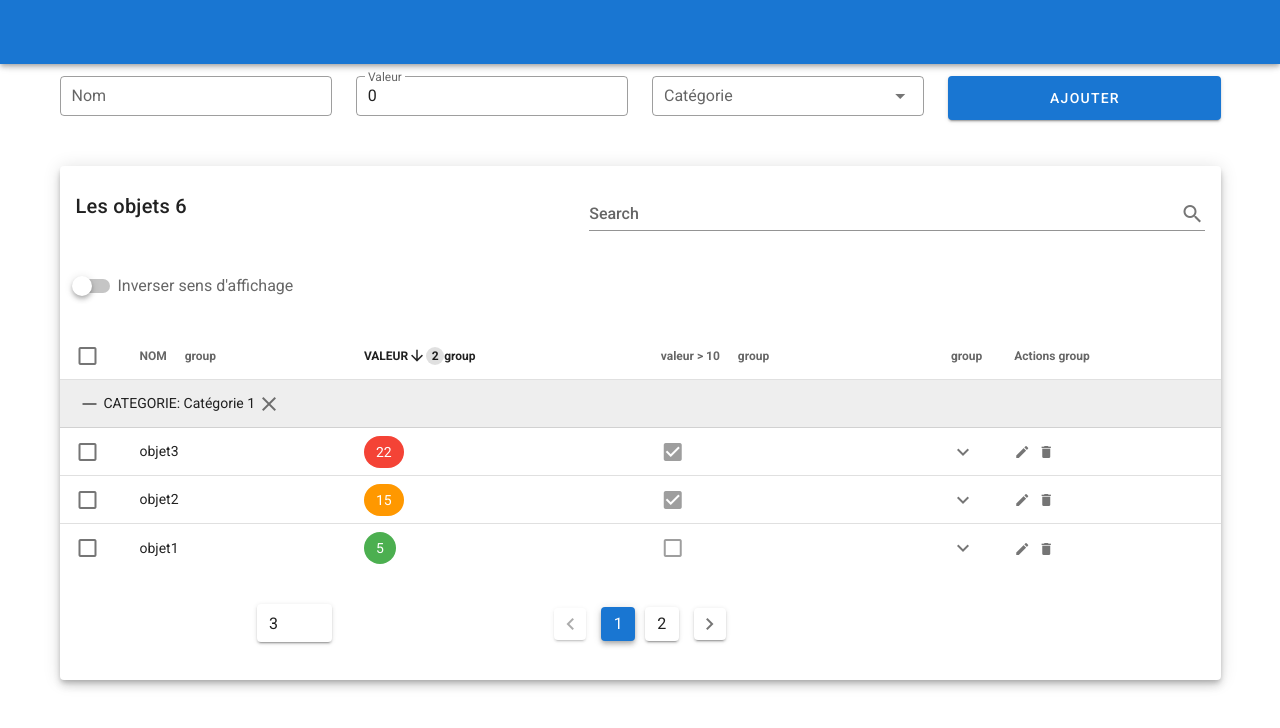
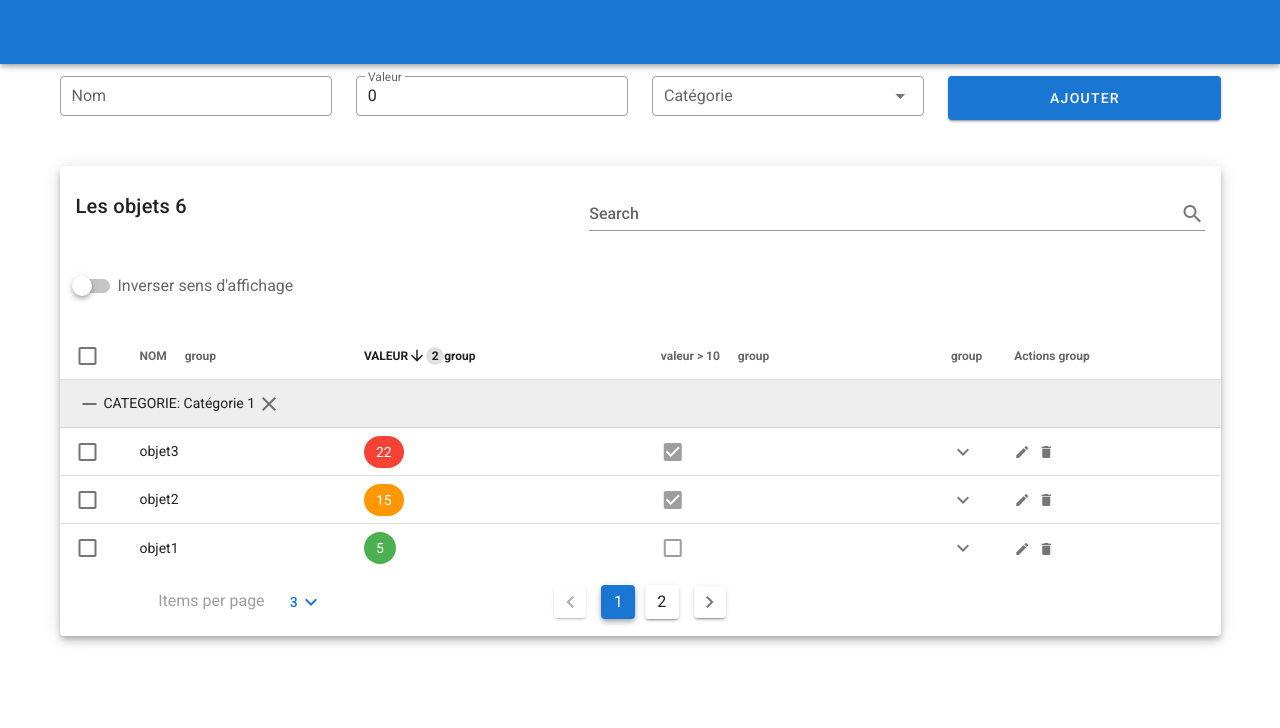
Before and after one commit to BOISSARD/Vue-Tests-Components-Library, a Vue app in the folder test-vuetify/: page / in a window 1280 px wide. Shown: the top 728 px of the page. Built offline with nearby package versions, Linux system fonts and the light colour scheme.

Commit message:
Modif : improve the number items per page selector

```diff
--- a/test-vuetify/src/components/TestDataTable.vue
+++ b/test-vuetify/src/components/TestDataTable.vue
@@ -58,23 +58,30 @@
                 </template>
             </v-data-table>
             <v-row align="center" justify="center" class="pt-2">
-                <v-col sm="2" md="1">
-                    <v-text-field
-                        :value="itemsPerPage"
-                        label="Nombre par page"
-                        type="number"
-                        solo
-                        min="-1"
-                        max="100"
-                        class="mt-6"
-                        dense
-                        @input="itemsPerPage = parseInt($event, 10)"
-                    ></v-text-field>
+                <v-col offset-sm="1" cols="5" md="3">
+                    <span class="grey--text">Items per page</span>
+                    <v-menu offset-y>
+                        <template v-slot:activator="{ on }">
+                            <v-btn text color="primary" class="ml-2" v-on="on">
+                                {{ itemsPerPage === Infinity ? 'Tout' : itemsPerPage }}
+                                <v-icon>mdi-chevron-down</v-icon>
+                            </v-btn>
+                        </template>
+                        <v-list>
+                            <v-list-item
+                                v-for="(number, index) in itemsPerPageArray"
+                                :key="index"
+                                @click="itemsPerPage = number"
+                            >
+                                <v-list-item-title>{{ number }}</v-list-item-title>
+                            </v-list-item>
+                        </v-list>
+                    </v-menu>
                 </v-col>
-                <v-col sm="6" md="6">
+                <v-col cols="4">
                     <v-pagination v-model="page" :length="pageCount"></v-pagination>
                 </v-col>
-                <v-col sm="2" md="1"></v-col>
+                <v-col cols="2" md="4"></v-col>
             </v-row>
         </v-card>
     </v-container>
@@ -90,6 +97,7 @@ export default {
             page: 1,
             pageCount: 0,
             itemsPerPage: 3,
+            itemsPerPageArray: [3, 6, 12, Infinity],
             search: "",
             loading: true,
             lignes: [],
@@ -107,7 +115,7 @@ export default {
         groupes: {
             immediate: true,
             handler(newVal, oldVal) {
-                console.log(newVal, oldVal, this.groupes);
+                //console.debug(newVal, oldVal, this.groupes);
             }
         },
         items: {
```
